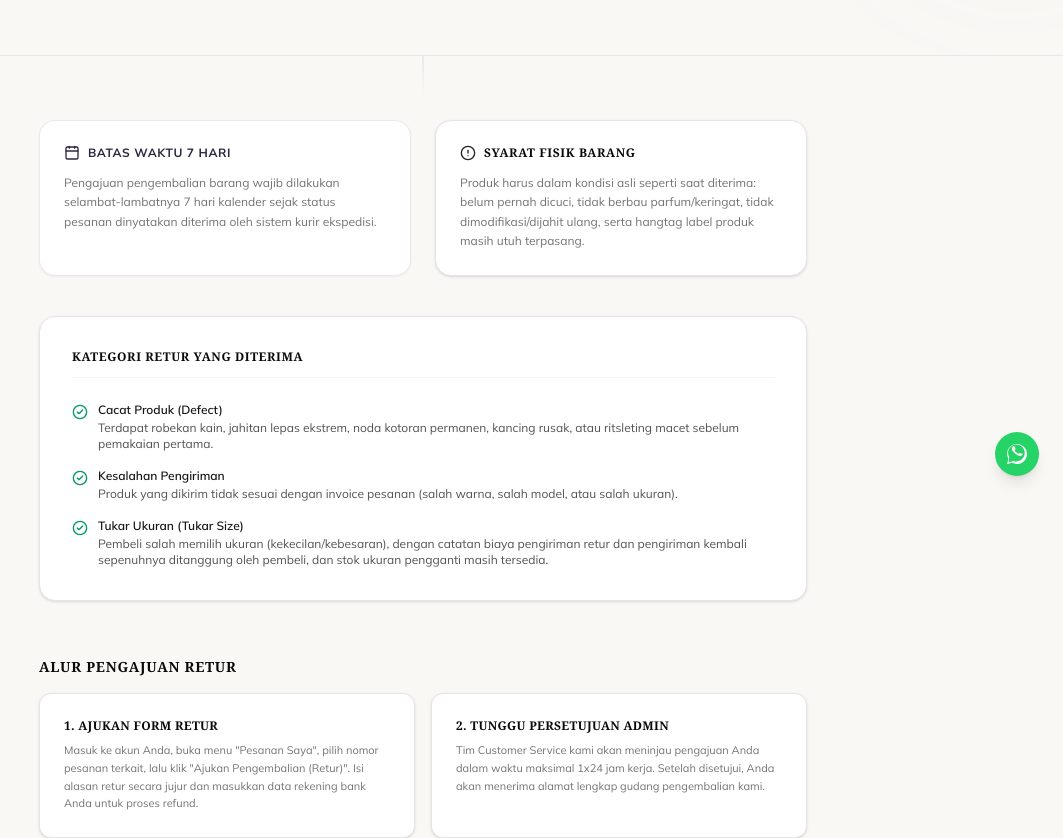
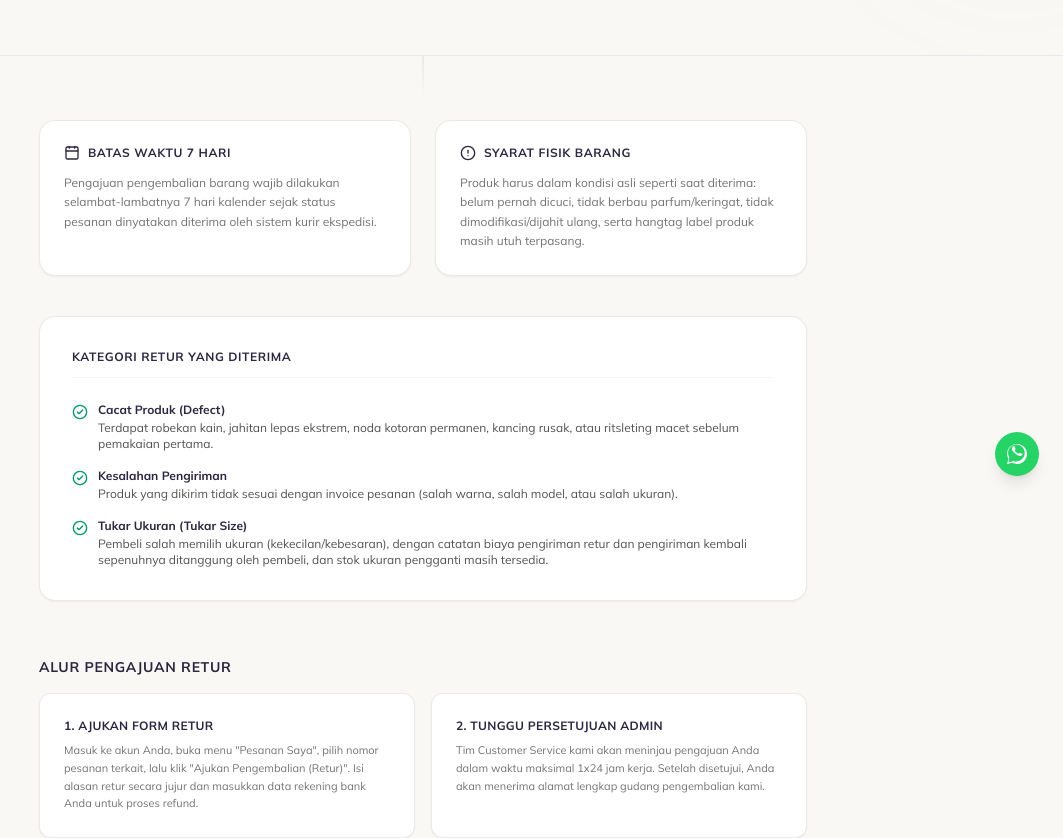
Before and after one commit to bagus-ilham/benangbaju, a Next.js app in the folder benangbaju/: page /retur in a window 1280 px wide. Shown: the part 300-1138 px from the top of the page, without its empty margins (217-1280 px from the left). Built offline with nearby package versions, Linux system fonts and the light colour scheme; no server answers; the database is empty.

Commit message:
feat(branding): align ReviewSection, ProductGallery, and shipping info pages with Brand Guidelines v9

```diff
--- a/benangbaju/src/app/(customer)/pengiriman/page.tsx
+++ b/benangbaju/src/app/(customer)/pengiriman/page.tsx
@@ -66,11 +66,11 @@ export default function PengirimanPage(): React.JSX.Element {
               </p>
             </div>
 
-            <div className="border border-neutral-200 p-6 rounded-2xl space-y-3 bg-white shadow-sm hover:shadow-md transition-all duration-300 hover:-translate-y-1 gold-border-hover">
-              <div className="p-2 bg-neutral-100/80 rounded-xl w-max">
-                <ShieldCheck className="h-4 w-4 text-neutral-800" />
+            <div className="border border-neutral-200/80 p-6 rounded-2xl space-y-3 bg-white shadow-xs hover:shadow-md transition-all duration-300">
+              <div className="p-2 bg-brand-blue/20 border border-brand-blue/30 rounded-xl w-max">
+                <ShieldCheck className="h-4 w-4 text-brand-plum" />
               </div>
-              <h3 className="font-serif text-neutral-950 font-bold uppercase tracking-wider text-xs">
+              <h3 className="font-sans text-brand-plum font-bold uppercase tracking-wider text-xs">
                 Garansi Asuransi
               </h3>
               <p className="text-xs text-neutral-500 leading-relaxed font-medium">
@@ -82,14 +82,14 @@ export default function PengirimanPage(): React.JSX.Element {
 
           {/* Courier Table Section */}
           <div className="space-y-4 pt-4">
-            <h3 className="font-serif text-sm font-bold text-neutral-950 uppercase tracking-wider">
+            <h3 className="font-sans text-sm font-bold text-brand-plum uppercase tracking-wider">
               Mitra Ekspedisi & Estimasi Waktu (ETD)
             </h3>
 
-            <div className="border border-neutral-200 overflow-hidden rounded-2xl bg-white shadow-sm hover:shadow-md transition-all duration-300 gold-border-hover">
+            <div className="border border-neutral-200/80 overflow-hidden rounded-2xl bg-white shadow-xs hover:shadow-md transition-all duration-300">
               <table className="w-full text-left border-collapse text-xs font-sans">
                 <thead>
-                  <tr className="bg-neutral-50 border-b border-neutral-200 text-neutral-900 font-bold uppercase tracking-wider text-[10px]">
+                  <tr className="bg-neutral-50 border-b border-neutral-200 text-brand-plum font-bold uppercase tracking-wider text-[10px]">
                     <th className="p-4">Ekspedisi</th>
                     <th className="p-4">Cakupan Wilayah</th>
                     <th className="p-4">Estimasi Pengiriman</th>
@@ -98,7 +98,7 @@ export default function PengirimanPage(): React.JSX.Element {
                 <tbody className="divide-y divide-neutral-100 font-medium text-neutral-600">
                   {deliveryPartners.map((partner, idx) => (
                     <tr key={idx} className="hover:bg-neutral-50/50 transition-colors">
-                      <td className="p-4 font-bold text-neutral-900">{partner.name}</td>
+                      <td className="p-4 font-bold text-brand-plum">{partner.name}</td>
                       <td className="p-4">{partner.area}</td>
                       <td className="p-4">{partner.timeline}</td>
                     </tr>
--- a/benangbaju/src/app/(customer)/retur/page.tsx
+++ b/benangbaju/src/app/(customer)/retur/page.tsx
@@ -53,10 +53,10 @@ export default function ReturPage(): React.JSX.Element {
               </p>
             </div>
 
-            <div className="border border-neutral-200 p-6 rounded-2xl space-y-3 bg-white shadow-sm hover:shadow-md transition-all duration-300 hover:-translate-y-1 gold-border-hover">
+            <div className="border border-neutral-200/80 p-6 rounded-2xl space-y-3 bg-white shadow-xs hover:shadow-md transition-all duration-300">
               <div className="flex items-center space-x-2">
-                <AlertCircle className="h-4 w-4 text-neutral-800" />
-                <h3 className="font-serif text-neutral-950 font-bold uppercase tracking-wider text-xs">
+                <AlertCircle className="h-4 w-4 text-brand-plum" />
+                <h3 className="font-sans text-brand-plum font-bold uppercase tracking-wider text-xs">
                   Syarat Fisik Barang
                 </h3>
               </div>
@@ -69,8 +69,8 @@ export default function ReturPage(): React.JSX.Element {
           </div>
 
           {/* Acceptable Reasons Section */}
-          <div className="border border-neutral-200 p-8 rounded-2xl space-y-6 bg-white shadow-sm hover:shadow-md transition-all duration-300 gold-border-hover">
-            <h3 className="font-serif text-neutral-950 font-bold uppercase tracking-wider text-xs border-b border-neutral-100 pb-3">
+          <div className="border border-neutral-200/80 p-8 rounded-2xl space-y-6 bg-white shadow-xs hover:shadow-md transition-all duration-300">
+            <h3 className="font-sans text-brand-plum font-bold uppercase tracking-wider text-xs border-b border-neutral-100 pb-3">
               Kategori Retur Yang Diterima
             </h3>
 
@@ -78,7 +78,7 @@ export default function ReturPage(): React.JSX.Element {
               <li className="flex items-start space-x-2.5">
                 <CheckCircle2 className="h-4 w-4 text-emerald-600 shrink-0 mt-0.5" />
                 <div>
-                  <p className="font-semibold text-neutral-900 mb-0.5">Cacat Produk (Defect)</p>
+                  <p className="font-bold text-brand-plum mb-0.5">Cacat Produk (Defect)</p>
                   <p>
                     Terdapat robekan kain, jahitan lepas ekstrem, noda kotoran permanen, kancing
                     rusak, atau ritsleting macet sebelum pemakaian pertama.
@@ -88,7 +88,7 @@ export default function ReturPage(): React.JSX.Element {
               <li className="flex items-start space-x-2.5">
                 <CheckCircle2 className="h-4 w-4 text-emerald-600 shrink-0 mt-0.5" />
                 <div>
-                  <p className="font-semibold text-neutral-900 mb-0.5">Kesalahan Pengiriman</p>
+                  <p className="font-bold text-brand-plum mb-0.5">Kesalahan Pengiriman</p>
                   <p>
                     Produk yang dikirim tidak sesuai dengan invoice pesanan (salah warna, salah
                     model, atau salah ukuran).
@@ -98,7 +98,7 @@ export default function ReturPage(): React.JSX.Element {
               <li className="flex items-start space-x-2.5">
                 <CheckCircle2 className="h-4 w-4 text-emerald-600 shrink-0 mt-0.5" />
                 <div>
-                  <p className="font-semibold text-neutral-900 mb-0.5">Tukar Ukuran (Tukar Size)</p>
+                  <p className="font-bold text-brand-plum mb-0.5">Tukar Ukuran (Tukar Size)</p>
                   <p>
                     Pembeli salah memilih ukuran (kekecilan/kebesaran), dengan catatan biaya
                     pengiriman retur dan pengiriman kembali sepenuhnya ditanggung oleh pembeli, dan
@@ -111,16 +111,16 @@ export default function ReturPage(): React.JSX.Element {
 
           {/* Step-by-step procedure */}
           <div className="space-y-4 pt-4">
-            <h3 className="font-serif text-sm font-bold text-neutral-950 uppercase tracking-wider">
+            <h3 className="font-sans text-sm font-bold text-brand-plum uppercase tracking-wider">
               Alur Pengajuan Retur
             </h3>
             <div className="grid grid-cols-1 sm:grid-cols-2 gap-4">
               {steps.map((step, idx) => (
                 <div
                   key={idx}
-                  className="border border-neutral-200 p-6 rounded-xl space-y-2 bg-white shadow-sm hover:shadow-md transition-all duration-300 hover:-translate-y-1 gold-border-hover"
+                  className="border border-neutral-200/80 p-6 rounded-xl space-y-2 bg-white shadow-xs hover:shadow-md transition-all duration-300"
                 >
-                  <h4 className="font-serif text-xs font-bold text-neutral-950 uppercase tracking-wide">
+                  <h4 className="font-sans text-xs font-bold text-brand-plum uppercase tracking-wide">
                     {step.title}
                   </h4>
                   <p className="text-[11px] text-neutral-500 leading-relaxed font-medium">
--- a/benangbaju/src/modules/products/components/ProductGallery.tsx
+++ b/benangbaju/src/modules/products/components/ProductGallery.tsx
@@ -261,8 +261,8 @@ export function ProductGallery({
 
         {/* Desktop Expand Hint Badge */}
         <div className="absolute bottom-4 right-4 z-10 opacity-0 group-hover:opacity-100 transition-opacity duration-300">
-          <span className="inline-flex items-center space-x-1.5 text-[9px] font-heading font-medium uppercase tracking-wider text-white bg-brand-black/75 backdrop-blur-xs px-3 py-1.5 rounded-full border border-white/20 shadow-md">
-            <Maximize2 className="w-3 h-3 text-brand-accent-light" />
+          <span className="inline-flex items-center space-x-1.5 text-[9px] font-sans font-bold uppercase tracking-wider text-brand-cream bg-brand-plum/85 backdrop-blur-xs px-3 py-1.5 rounded-full border border-brand-gold/30 shadow-xs">
+            <Maximize2 className="w-3 h-3 text-brand-gold" />
             <span>Klik Layar Penuh</span>
           </span>
         </div>
@@ -287,7 +287,7 @@ export function ProductGallery({
             </button>
 
             {/* Counter */}
-            <div className="absolute top-6 left-6 text-white/70 text-xs font-heading font-medium uppercase tracking-widest z-50">
+            <div className="absolute top-6 left-6 text-white/70 text-xs font-sans font-bold uppercase tracking-widest z-50">
               {currentImageIndex >= 0 ? `${currentImageIndex + 1} / ${images.length}` : ''}
             </div>
 
@@ -404,7 +404,7 @@ export function ProductThumbnails({
             className={cn(
               'relative aspect-[3/4] w-20 flex-shrink-0 bg-neutral-50 border transition-all duration-300 rounded-xl overflow-hidden',
               activeImage === img.url
-                ? 'border-brand-black opacity-100 shadow-md ring-2 ring-brand-black/10'
+                ? 'border-brand-blue opacity-100 shadow-xs ring-2 ring-brand-blue/30'
                 : 'border-neutral-200 opacity-60 hover:opacity-100'
             )}
           >
```
Also changed, not shown: benangbaju/src/modules/products/components/ReviewSection.tsx (+17 -17 lines).
